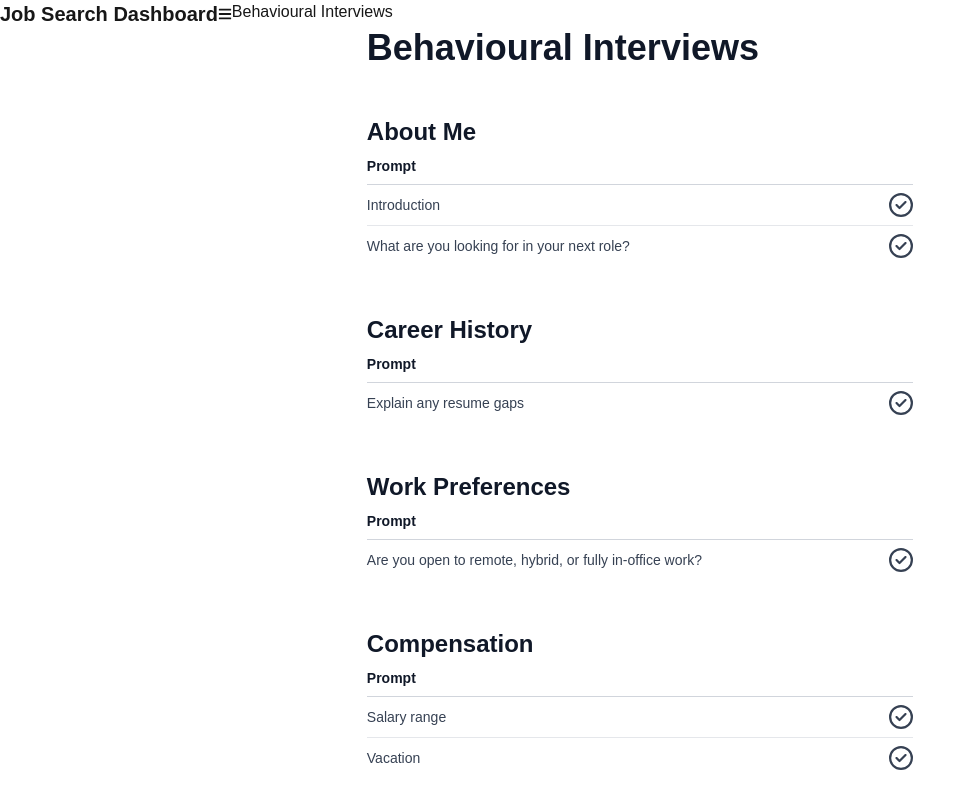
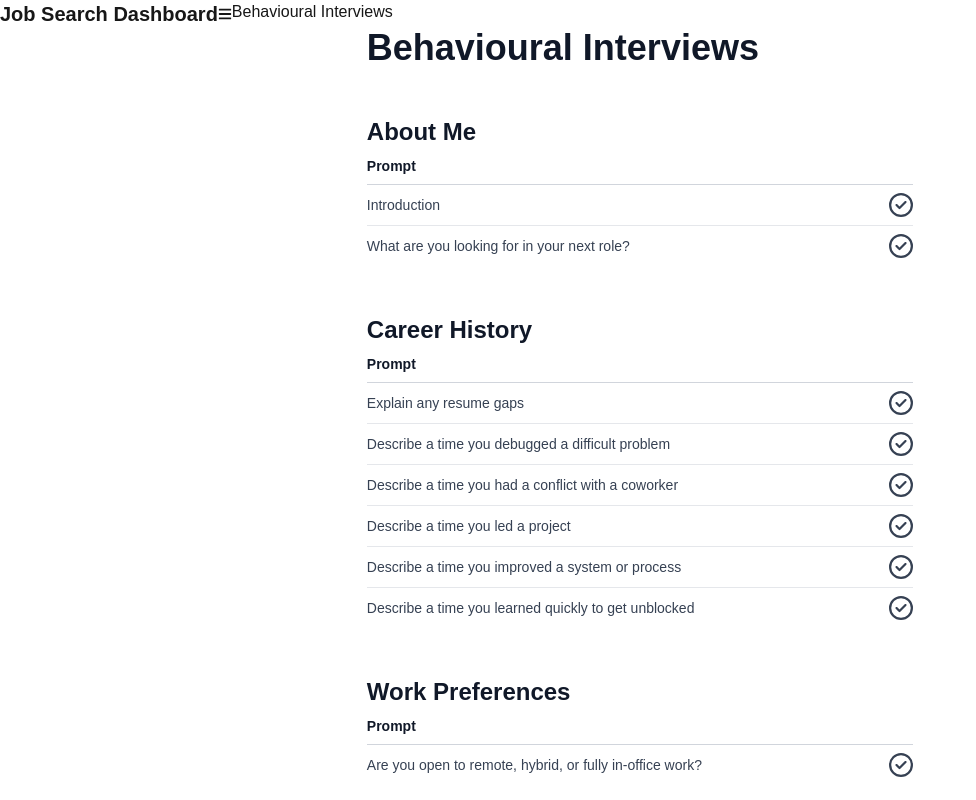
Before and after one commit to mattscripted/job-search-dashboard, a Next.js app: page /behavioural-interviews in a window 1280 px wide. Shown: the top 800 px of the page, without its empty margins (0-976 px from the left). Built offline with nearby package versions, Linux system fonts and the light colour scheme.

Commit message:
Answer STAR behavioural prompts (#7)
* Add STAR prompts to topics

* Answer and show STAR prompts

```diff
--- a/src/app/behavioural-interviews/PromptAnswerForm.tsx
+++ b/src/app/behavioural-interviews/PromptAnswerForm.tsx
@@ -10,7 +10,7 @@ import {
 import {
   PromptType,
   FreeformAnswer,
-  // StarPromptAnswer,
+  StarAnswer,
 } from "@/types/behavioural-interviews";
 import usePromptWithAnswer from "./usePromptWithAnswer";
 
@@ -20,7 +20,7 @@ type PromptAnswerFormProps = {
 }
 
 type FormInputs = {
-  answer: string;
+  answer: FreeformAnswer | StarAnswer;
 };
 
 export default function PromptAnswerForm({
@@ -30,9 +30,7 @@ export default function PromptAnswerForm({
   const { prompt, promptAnswer, updatePromptAnswer } = usePromptWithAnswer(promptId);
   const { register, handleSubmit } = useForm<FormInputs>();
 
-  const onSubmit: SubmitHandler<FormInputs> = async (data) => await updatePromptAnswer({
-    answer: { text: data.answer }
-  });
+  const onSubmit: SubmitHandler<FormInputs> = async ({ answer }) => await updatePromptAnswer({ answer });
 
   if (!prompt || !promptAnswer) {
     return <Spinner />;
@@ -47,44 +45,64 @@ export default function PromptAnswerForm({
       {prompt.type === PromptType.Freeform && (
         <div className="max-w-md mb-4">
           <div className="mb-2 block">
-            <Label htmlFor="answer">Answer</Label>
+            <Label htmlFor="answer.text">Answer</Label>
           </div>
           <Textarea
-            id="answer"
+            id="answer.text"
             rows={16}
             defaultValue={(promptAnswer.answer as FreeformAnswer).text}
-            {...register("answer")}
+            {...register("answer.text")}
           />
         </div>
       )}
-      {/* {prompt.type === PromptType.Star && (
+      {prompt.type === PromptType.Star && (
         <>
           <div className="max-w-md mb-4">
             <div className="mb-2 block">
-              <Label htmlFor="situation">Situation</Label>
+              <Label htmlFor="answer.situation">Situation</Label>
             </div>
-            <Textarea id="situation" rows={4} value={(promptAnswer as StarPromptAnswer).answer.situation} readOnly />
+            <Textarea
+              id="answer.situation"
+              rows={4}
+              defaultValue={(promptAnswer.answer as StarAnswer).situation}
+              {...register("answer.situation")}
+            />
           </div>
           <div className="max-w-md mb-4">
             <div className="mb-2 block">
-              <Label htmlFor="task">Task</Label>
+              <Label htmlFor="answer.task">Task</Label>
             </div>
-            <Textarea id="task" rows={4} value={(promptAnswer as StarPromptAnswer).answer.task} readOnly />
+            <Textarea
+              id="answer.task"
+              rows={4}
+              defaultValue={(promptAnswer.answer as StarAnswer).task}
+              {...register("answer.task")}
+            />
           </div>
           <div className="max-w-md mb-4">
             <div className="mb-2 block">
-              <Label htmlFor="action">Action</Label>
+              <Label htmlFor="answer.action">Action</Label>
             </div>
-            <Textarea id="action" rows={4} value={(promptAnswer as StarPromptAnswer).answer.action} readOnly />
+            <Textarea
+              id="answer.action"
+              rows={4}
+              defaultValue={(promptAnswer.answer as StarAnswer).action}
+              {...register("answer.action")}
+            />
           </div>
           <div className="max-w-md mb-4">
             <div className="mb-2 block">
-              <Label htmlFor="result">Result</Label>
+              <Label htmlFor="answer.result">Result</Label>
             </div>
-            <Textarea id="result" rows={4} value={(promptAnswer as StarPromptAnswer).answer.result} readOnly />
+            <Textarea
+              id="answer.result"
+              rows={4}
+              defaultValue={(promptAnswer.answer as StarAnswer).result}
+              {...register("answer.result")}
+            />
           </div>
         </>
-      )} */}
+      )}
     </form>
   );
 }
--- a/src/app/behavioural-interviews/topics/topics.json
+++ b/src/app/behavioural-interviews/topics/topics.json
@@ -23,6 +23,31 @@
         "id": "career-history-resume-gaps",
         "text": "Explain any resume gaps",
         "type": "freeform"
+      },
+      {
+        "id": "career-history-debugging",
+        "text": "Describe a time you debugged a difficult problem",
+        "type": "star"
+      },
+      {
+        "id": "career-history-coworker-conflict",
+        "text": "Describe a time you had a conflict with a coworker",
+        "type": "star"
+      },
+      {
+        "id": "career-history-lead-project",
+        "text": "Describe a time you led a project",
+        "type": "star"
+      },
+      {
+        "id": "career-history-improve-system-process",
+        "text": "Describe a time you improved a system or process",
+        "type": "star"
+      },
+      {
+        "id": "career-history-quick-learning",
+        "text": "Describe a time you learned quickly to get unblocked",
+        "type": "star"
       }
     ]
   },
--- a/src/app/behavioural-interviews/usePromptWithAnswer.tsx
+++ b/src/app/behavioural-interviews/usePromptWithAnswer.tsx
@@ -1,8 +1,27 @@
 import { useState, useEffect, useRef } from "react";
 import db from "@/lib/local-db";
 import { getPrompt } from "./topics";
-import { PromptAnswer, FreeformAnswer, StarAnswer } from "@/types/behavioural-interviews";
+import {
+  PromptType,
+  PromptAnswer,
+  FreeformAnswer,
+  StarAnswer,
+} from "@/types/behavioural-interviews";
 
+
+function getDefaultAnswer(promptType: PromptType) {
+  return {
+    [PromptType.Freeform]: {
+      text: "",
+    },
+    [PromptType.Star]: {
+      situation: "",
+      task: "",
+      action: "",
+      result: "",
+    }
+  }[promptType];
+}
 
 export default function usePromptWithAnswer(promptId: string) {
   const prompt = getPrompt(promptId);
@@ -17,18 +36,21 @@ export default function usePromptWithAnswer(promptId: string) {
     hasStartedFetchingPromptAnswer.current = true;
 
     async function getOrCreatePromptAnswer() {
+      if (!prompt) return;
+
       let promptAnswer = await db.promptAnswers.get({ promptId });
       if (promptAnswer) return setPromptAnswer(promptAnswer);
 
       // Create the prompt answer if it does not exist
-      // TODO: Support STAR
-      const promptAnswerId = await db.promptAnswers.add({ promptId, answer: { text: "" } });
+      const answer = getDefaultAnswer(prompt.type);
+      const promptAnswerId = await db.promptAnswers.add({ promptId, answer });
       promptAnswer = await db.promptAnswers.get(promptAnswerId);
       setPromptAnswer(promptAnswer);
     }
 
     getOrCreatePromptAnswer();
-  }, [promptId]);
+    // eslint-disable-next-line react-hooks/exhaustive-deps
+  }, []);
 
   async function updatePromptAnswer({
     answer
```
